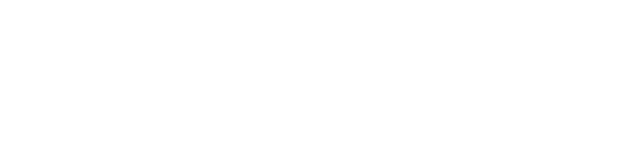
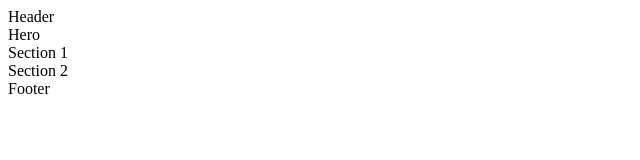
Before and after one commit to 10h30/odin-landing-page, a plain HTML site: page index.html in a window 1280 px wide. Shown: the whole page, without its empty margins (0-640 px from the left). Drawn offline with Linux system fonts and the light colour scheme.

Commit message:
Add style.css and add basic layout to index.html

```diff
--- a/index.html
+++ b/index.html
@@ -4,8 +4,15 @@
     <meta charset="UTF-8">
     <meta name="viewport" content="width=device-width, initial-scale=1.0">
     <title>Landing Page</title>
+    <link rel="stylesheet" href="style.css">
 </head>
 <body>
-
+    <header class="header">Header</header>
+    <div class="main">
+        <div class="hero">Hero</div>
+        <div class="section1">Section 1</div>
+        <div class="section2">Section 2</div>
+    </div>
+    <footer class="footer">Footer</footer>
 </body>
 </html>
```
Also changed, not shown: style.css (added).
